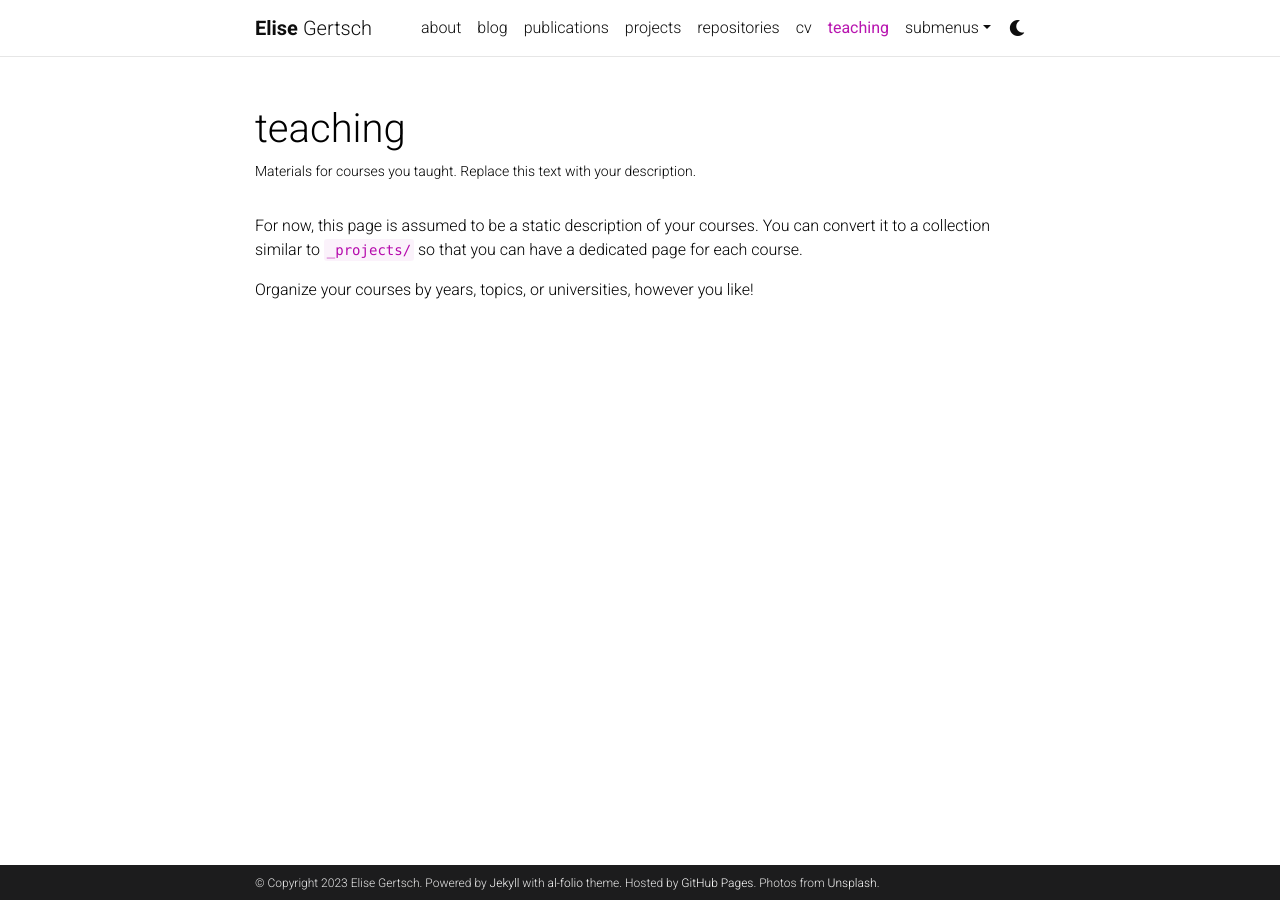
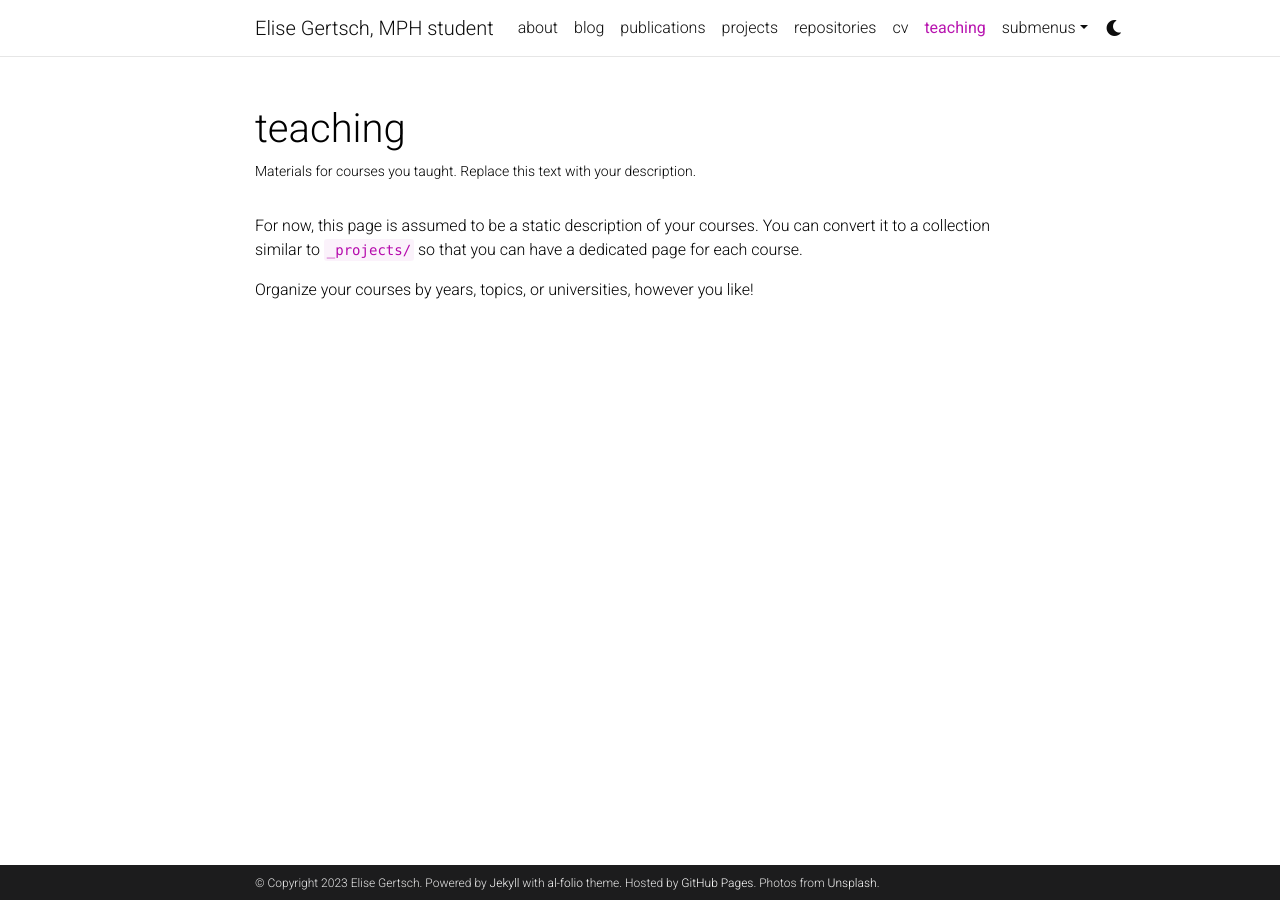
Before and after one commit to gertsche/gertsche2.github.io, a Jekyll site: the page built from _pages/teaching.md, in a window 1280 px wide. Built offline with Jekyll 4.4.1, drawn with Linux system fonts in a browser that asks for light colours; comment, search, counter and statistics services are not loaded; a style sheet for code colours, icons or effects is not loaded.

Commit message:
Update _config.yml

```diff
--- a/_config.yml
+++ b/_config.yml
@@ -2,7 +2,7 @@
 # Site settings
 # -----------------------------------------------------------------------------
 
-title: blank # the website title (if blank, full name will be used instead)
+title: Elise Gertsch, MPH student # the website title (if blank, full name will be used instead)
 first_name: Elise
 middle_name:
 last_name: Gertsch
```
